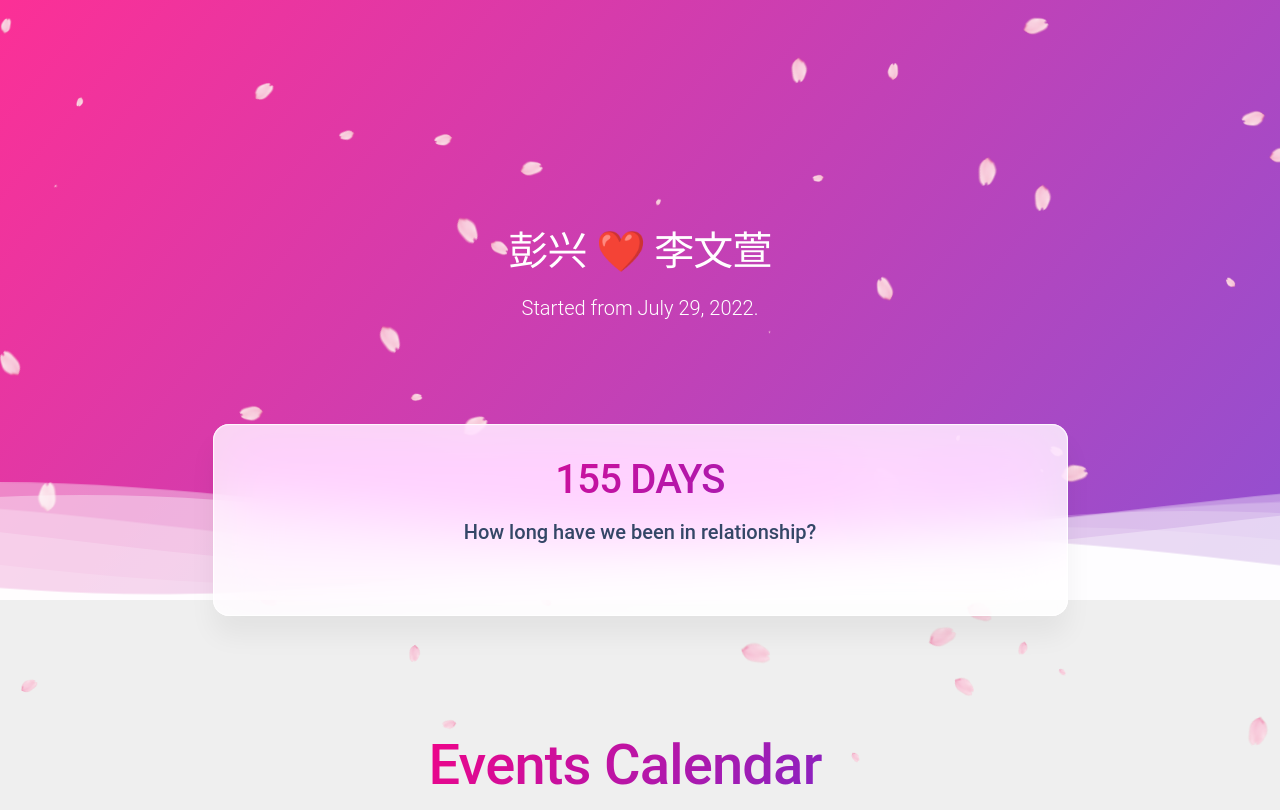
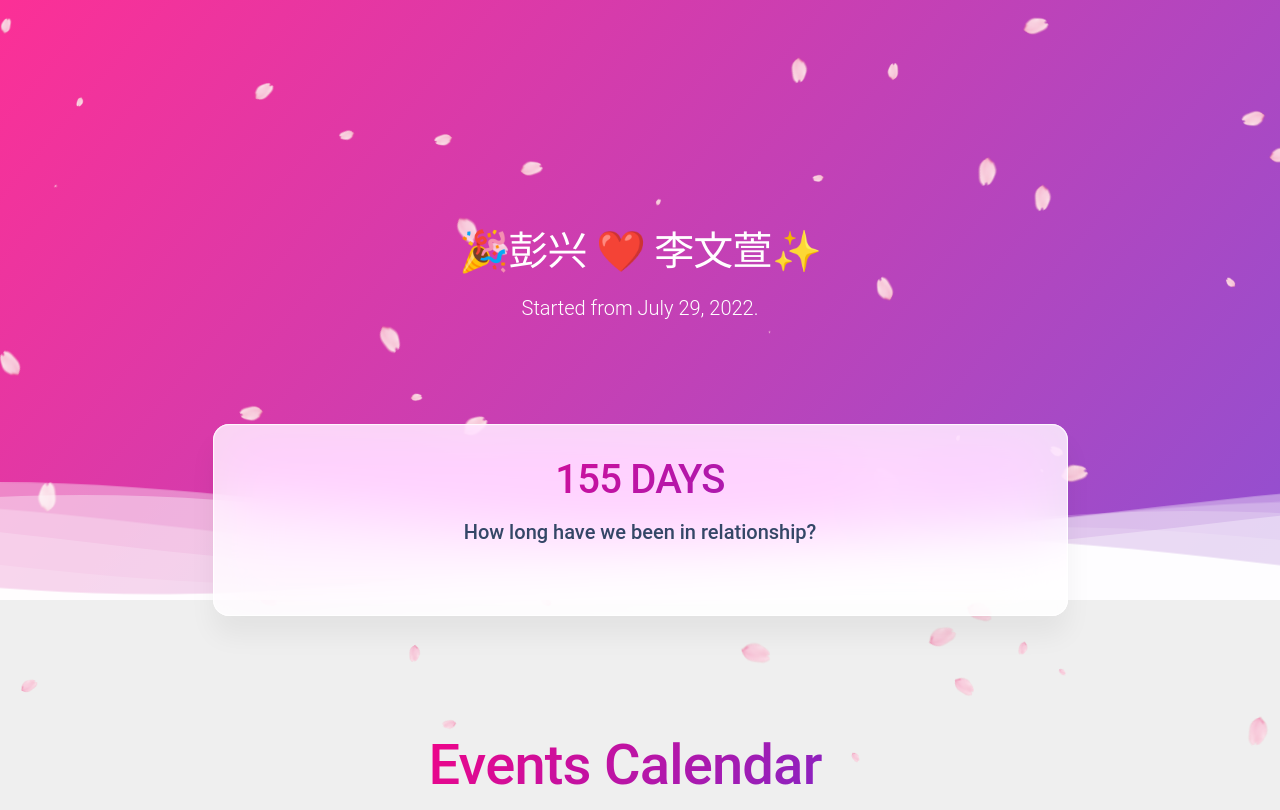
Before and after one commit to xichichixi/pxlovelwx, a plain HTML site: page index.html in a window 1280 px wide. Shown: the top 810 px of the page. Drawn offline with Linux system fonts and the light colour scheme.

Commit message:
Update index.html

```diff
--- a/index.html
+++ b/index.html
@@ -22,7 +22,7 @@
         <div class="container">
             <div class="row">
                 <div class="col-lg-7 text-center mx-auto">
-                    <h1 class="text-white pt-3 mt-n5"> 彭兴 ❤️ 李文萱 </h1>
+                    <h1 class="text-white pt-3 mt-n5"> 🎉彭兴 ❤️ 李文萱✨</h1>
                     <p class="lead text-white mt-3">Started from July 29, 2022.</p>
                 </div>
             </div>
```
